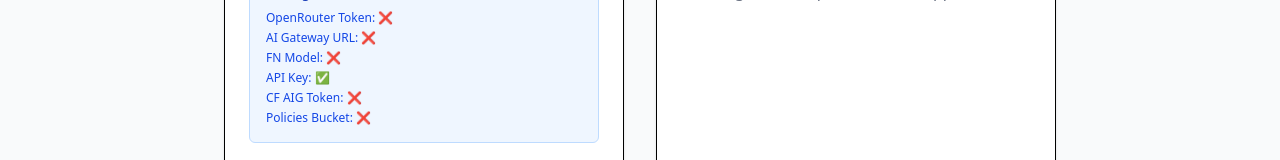
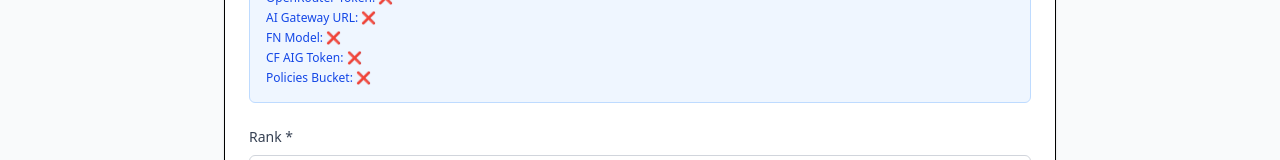
Before and after one commit to taoi11/caf-gpt, a SvelteKit app: page /pacenote in a window 1280 px wide. Shown: the part 483-643 px from the top of the page. Built offline with nearby package versions, Linux system fonts and the light colour scheme; no server answers.

Commit message:
Copilot: Remove API key checks from health and pacenote routes; enhance debug information access and improve output box scrolling behavior in the UI.

```diff
--- a/src/routes/api/health/+server.ts
+++ b/src/routes/api/health/+server.ts
@@ -30,9 +30,6 @@ export const GET: RequestHandler = async ({ platform }) => {
 			}
 		}
 
-		// Check API key configuration
-		status.checks.auth = !!platform?.env?.API_KEY;
-
 		// Check R2 storage
 		status.checks.storage = !!platform?.env?.POLICIES;
 
--- a/src/routes/pacenote/+page.server.ts
+++ b/src/routes/pacenote/+page.server.ts
@@ -29,7 +29,6 @@ export const load: PageServerLoad = async ({ platform }) => {
 		hasOpenRouter: !!env?.OPENROUTER_TOKEN,
 		hasAIGateway: !!env?.AI_GATEWAY_BASE_URL,
 		hasFnModel: !!env?.FN_MODEL,
-		hasAPIKey: !!env?.API_KEY,
 		hasCfAigToken: !!env?.CF_AIG_TOKEN
 	});
 
@@ -45,7 +44,6 @@ export const load: PageServerLoad = async ({ platform }) => {
 		hasOpenRouter: !!env?.OPENROUTER_TOKEN,
 		hasAIGateway: !!env?.AI_GATEWAY_BASE_URL,
 		hasFnModel: !!env?.FN_MODEL,
-		hasAPIKey: !!env?.API_KEY,
 		hasCfAigToken: !!env?.CF_AIG_TOKEN,
 		hasPoliciesBucket: !!platform?.env?.POLICIES
 	};
@@ -154,7 +152,6 @@ export const actions: Actions = {
 				hasOpenRouter: !!env?.OPENROUTER_TOKEN,
 				hasAIGateway: !!env?.AI_GATEWAY_BASE_URL,
 				hasFnModel: !!env?.FN_MODEL,
-				hasAPIKey: !!env?.API_KEY,
 				hasCfAigToken: !!env?.CF_AIG_TOKEN,
 				hasPoliciesBucket: !!platform?.env?.POLICIES
 			});
--- a/src/routes/pacenote/+page.svelte
+++ b/src/routes/pacenote/+page.svelte
@@ -9,7 +9,7 @@
 	// Reactive state based on server data
 	$: availableRanks = data.availableRanks;
 	$: isConfigured = data.isConfigured;
-	$: debugInfo = data.debug; // Add debug info
+	$: debugInfo = data.debug; // Access debug info with proper typing
 
 	// Form state
 	let selectedRank = form?.rank || '';
@@ -22,6 +22,9 @@
 	$: error = form?.error || '';
 	$: usage = form?.success ? form.usage : { tokens: 0, cost: 0 };
 
+	// Reference for output box scrolling
+	let outputBoxElement: HTMLDivElement;
+
 	// Form enhancement for better UX
 	const handleSubmit = () => {
 		isGenerating = true;
@@ -29,6 +32,13 @@
 		return async ({ update }: { update: () => Promise<void> }) => {
 			isGenerating = false;
 			await update();
+			// Scroll to center the output box after form submission
+			if (outputBoxElement) {
+				outputBoxElement.scrollIntoView({
+					behavior: 'smooth',
+					block: 'center'
+				});
+			}
 		};
 	};
 
@@ -67,7 +77,7 @@
 		</p>
 	</div>
 
-	<div class="grid lg:grid-cols-2 gap-8">
+	<div class="space-y-8">
 		<!-- Input Form -->
 		<div class="bg-white rounded-lg shadow-sm border p-6">
 			<h2 class="text-xl font-semibold text-gray-900 mb-6">Generate Pace Note</h2>
@@ -91,7 +101,6 @@
 						<div>OpenRouter Token: {debugInfo.hasOpenRouter ? '✅' : '❌'}</div>
 						<div>AI Gateway URL: {debugInfo.hasAIGateway ? '✅' : '❌'}</div>
 						<div>FN Model: {debugInfo.hasFnModel ? '✅' : '❌'}</div>
-						<div>API Key: {debugInfo.hasAPIKey ? '✅' : '❌'}</div>
 						<div>CF AIG Token: {debugInfo.hasCfAigToken ? '✅' : '❌'}</div>
 						<div>Policies Bucket: {debugInfo.hasPoliciesBucket ? '✅' : '❌'}</div>
 					</div>
@@ -181,7 +190,7 @@
 		</div>
 
 		<!-- Results -->
-		<div class="bg-white rounded-lg shadow-sm border p-6">
+		<div bind:this={outputBoxElement} class="bg-white rounded-lg shadow-sm border p-6">
 			<div class="flex items-center justify-between mb-6">
 				<h2 class="text-xl font-semibold text-gray-900">Generated Pace Note</h2>
 				{#if generatedFeedback}
```
